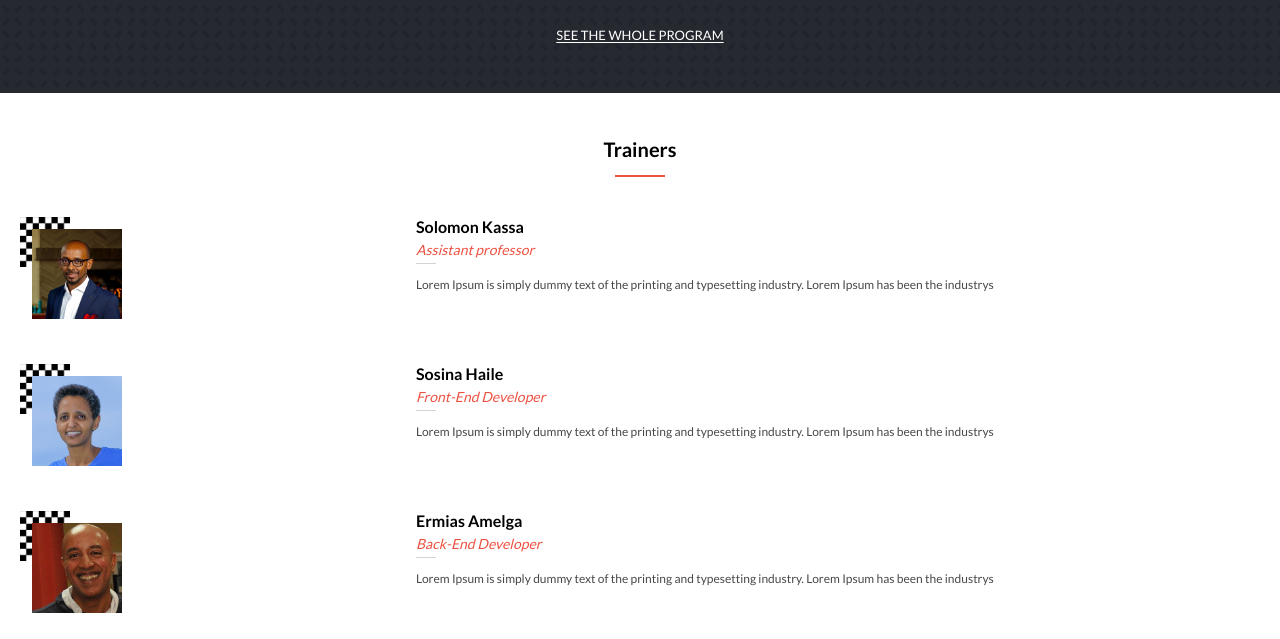
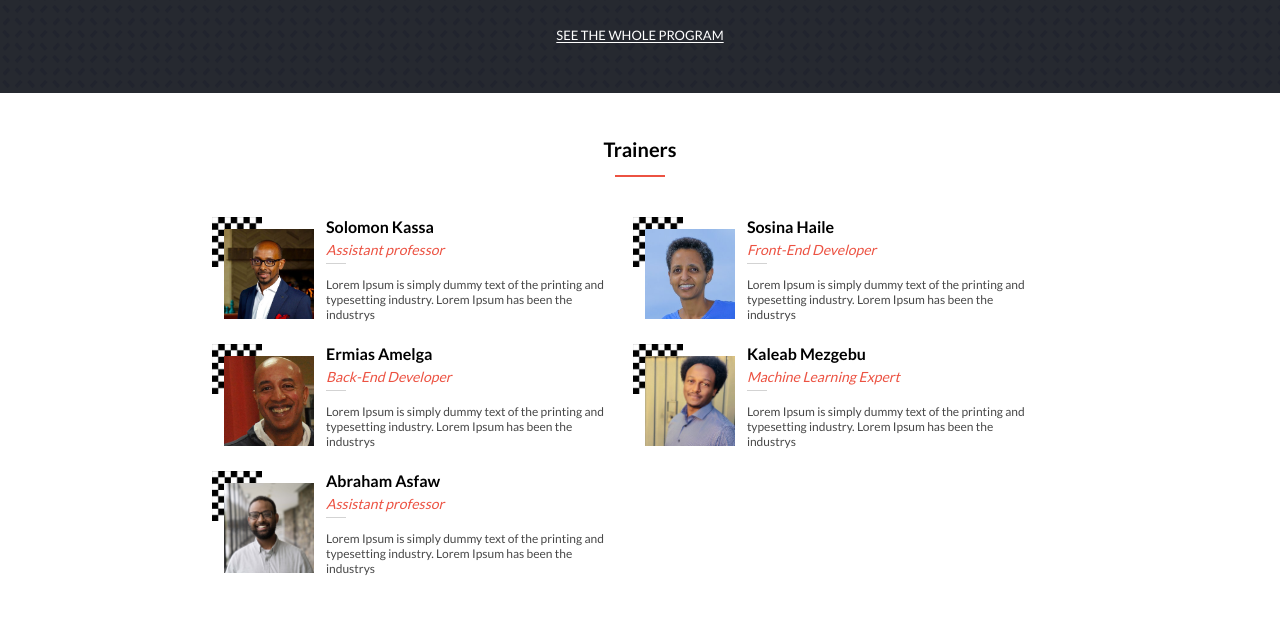
Before and after one commit to wuletawwonte/web-development-course, a website: page index.html in a window 1280 px wide. Shown: the part 1110-1749 px from the top of the page. Drawn offline with Linux system fonts and the light colour scheme.

Commit message:
Add speakers section of the desktop version

```diff
--- a/css/desktop.css
+++ b/css/desktop.css
@@ -130,3 +130,9 @@
   text-underline-offset: 2px;
   font-weight: 500;
 }
+
+/* Trainer section styling */
+
+.trainer {
+  width: 48%;
+}
--- a/css/mobile.css
+++ b/css/mobile.css
@@ -74,6 +74,9 @@ footer p {
 
 /* Lecturers section styling starts here */
 
+.trainer {
+  width: 100%;
+}
 
 /* Partner section styling */
 
--- a/css/style.css
+++ b/css/style.css
@@ -149,6 +149,7 @@ footer {
 }
 
 .trainers-section-title {
+  text-align: center;
   font-family: 'Lato', sans-serif;
   font-size: 20px;
 }
@@ -156,14 +157,13 @@ footer {
 #trainers-container {
   margin-top: 40px;
   width: 100%;
-  display: grid;
-  grid-template-columns: 1fr;
-  row-gap: 30px;
+  display: flex;
+  flex-wrap: wrap;
+  gap: 10px;
 }
 
 .trainer {
   display: flex;
-  width: 100%;
 }
 
 .trainer-photo {
--- a/index.html
+++ b/index.html
@@ -155,8 +155,10 @@
         </div>
       </section>
       <section id="trainers">
-        <h2 class="trainers-section-title the-underline">Trainers</h2>
-        <div id="trainers-container"></div>
+        <div class="desktop-padding">
+          <h2 class="trainers-section-title the-underline">Trainers</h2>
+          <div id="trainers-container"></div>
+        </div>
       </section>
       <section id="partners">
         <h2 class="partners-section-title the-underline">Partner</h2>
```
